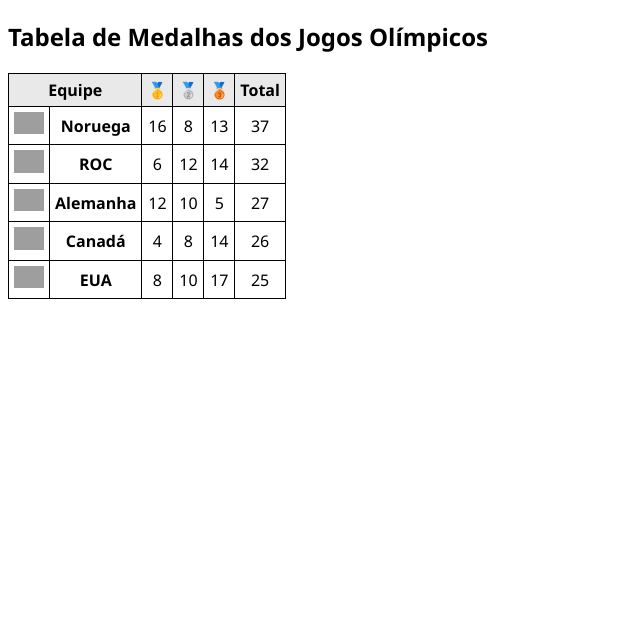
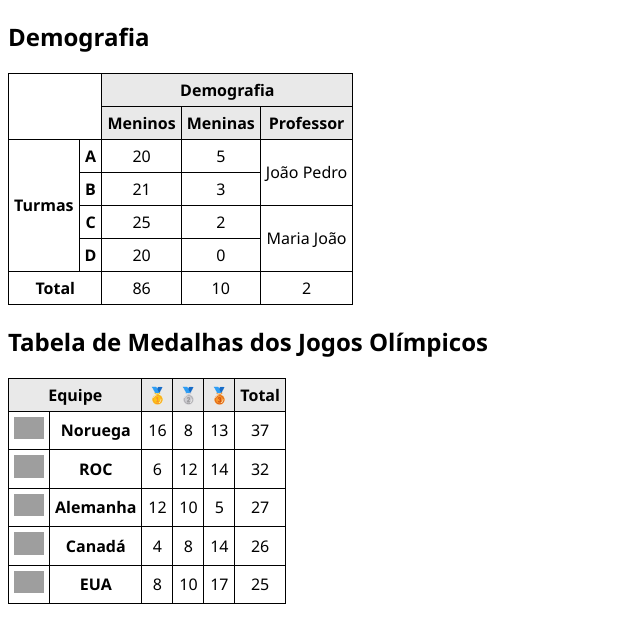
Before and after one commit to romero-gt/html, a plain HTML site: page tabelasRenato/index.html in a window 1280 px wide. Shown: the whole page, without its empty margins (0-640 px from the left). Drawn offline with Linux system fonts and the light colour scheme; grey boxes are pictures that could not be loaded.

Commit message:
atividade 02

```diff
--- a/tabelasRenato/index.html
+++ b/tabelasRenato/index.html
@@ -7,6 +7,51 @@
     <title>Tabelas</title>
 </head>
 <body>
+
+    <h2><strong>Demografia</strong></h2>
+    <table>
+            <td colspan="2" rowspan="2"></td>
+            <th colspan="4">Demografia</th>
+                <tr>
+                    <th><strong>Meninos</strong></th>
+                    <th><strong>Meninas</strong></th>
+                    <th><strong>Professor</strong></th>
+
+                    </tr>
+                    <td rowspan="6"><strong>Turmas</strong></td>
+                    <tr>
+                    </tr>
+                        <td><strong>A</strong></td>
+                        <td>20</td>
+                        <td>5</td>
+                        <td rowspan="2">João Pedro</td>
+                    <tr>
+                        <td><strong>B</strong></td>
+                        <td>21</td>
+                        <td>3</td>
+                    </tr>
+                    <tr>
+                        <td><strong>C</strong></td>
+                        <td>25</td>
+                        <td>2</td>
+                        <td rowspan="2">Maria João</td>
+
+                    </tr>
+                    <tr>
+                        <td><strong>D</strong></td>
+                        <td>20</td>
+                        <td>0</td>
+                    </tr>
+                    <tr>
+                        <td colspan="2"><strong>Total</strong></td>
+                        <td>86</td>
+                        <td>10</td>
+                        <td>2</td>
+                    </tr>
+                </tr>
+    </table>
+
+
     <h2><strong>Tabela de Medalhas dos Jogos Olímpicos</strong></h2>
     <table>
             <th colspan="2"><strong>Equipe</strong></th>
```
